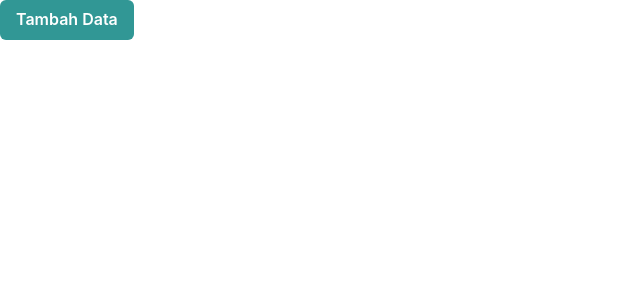
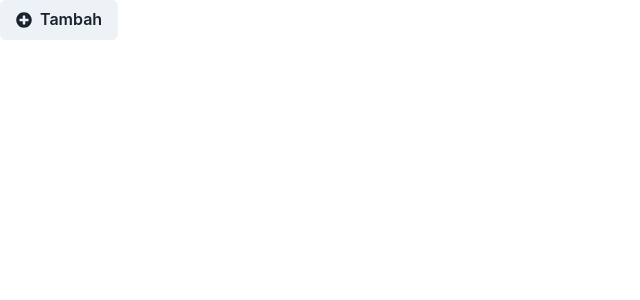
Before and after one commit to Arraidh/sahabat-laut-lestari-10-24, a Next.js app: page /add-fish in a window 1280 px wide. Shown: the top 300 px of the page, without its empty margins (0-640 px from the left). Built offline with nearby package versions, Linux system fonts and the light colour scheme.

Commit message:
update: toast notification message

```diff
--- a/pages/add-fish.js
+++ b/pages/add-fish.js
@@ -14,6 +14,7 @@ import {
 import axios from "axios";
 import { useRef, useState } from "react";
 import toast, { Toaster } from "react-hot-toast";
+import { FaPlusCircle } from "react-icons/fa";
 
 export default function AddFishDialog() {
   const [fishSpecies, setFishSpecies] = useState({
@@ -46,12 +47,12 @@ export default function AddFishDialog() {
         .then((response) => onClose())
         .catch((error) => {
           console.log(error);
-          throw new Error("");
+          throw new Error(error);
         }),
       {
-        loading: "Loading",
-        success: "Got the data",
-        error: "Error when fetching",
+        loading: "Membuat Data",
+        success: "Berhasil menampilkan data",
+        error: "Opps ada yang salah",
       }
     );
   }
@@ -59,8 +60,14 @@ export default function AddFishDialog() {
   return (
     <>
       <Toaster />
-      <Button colorScheme="teal" size="md" onClick={onOpen}>
-        Tambah Data
+      <Button
+        colorScheme="gray"
+        variant={"solid"}
+        size={{ md: "md", base: "sm" }}
+        onClick={onOpen}
+        className="flex items-center gap-2"
+      >
+        <FaPlusCircle /> Tambah
       </Button>
       <AlertDialog
         motionPreset="slideInBottom"
--- a/pages/delete-fish.js
+++ b/pages/delete-fish.js
@@ -39,9 +39,9 @@ export default function DeleteFishDialog({ FishData }) {
           throw new Error("");
         }),
       {
-        loading: "Loading",
-        success: "Got the data",
-        error: "Error when fetching",
+        loading: "Menghapus data ...",
+        success: "Data terhapus",
+        error: "Opps terjadi kesalahan",
       }
     );
   };
--- a/pages/login/index.js
+++ b/pages/login/index.js
@@ -50,8 +50,8 @@ export default function Login() {
           throw new Error(error);
         }),
       {
-        loading: "Loading",
-        success: "Got the data",
+        loading: "Memuat akun",
+        success: "Berhasil login",
         error: (err) => `${err.toString()}`,
       }
     );
--- a/pages/update-fish.js
+++ b/pages/update-fish.js
@@ -57,9 +57,9 @@ export default function UpdateFishDialog({ FishData }) {
           throw new Error("");
         }),
       {
-        loading: "Loading",
-        success: "Got the data",
-        error: "Error when fetching",
+        loading: "Mengubah data",
+        success: "Berhasil mengubah",
+        error: "Opps terjadi kesalahan",
       }
     );
   };
```
